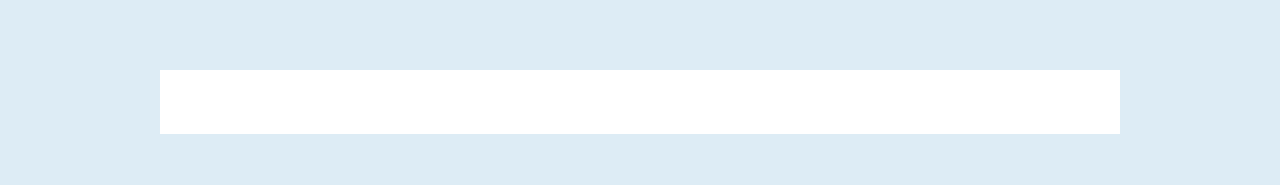
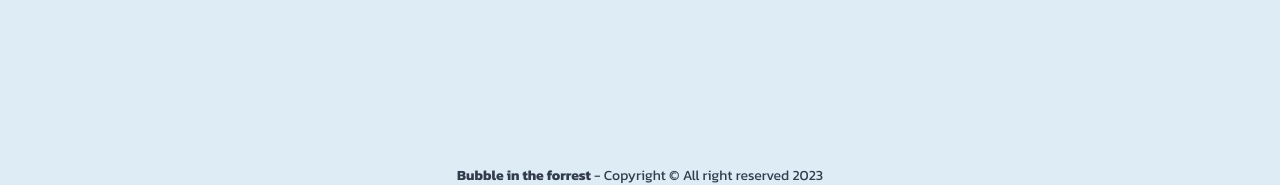
Before and after one commit to zx4545zx/bubbleth-demo-2, a SvelteKit app: page / in a window 1280 px wide. Shown: the part 321-506 px from the top of the page. Built offline with nearby package versions, Linux system fonts and the light colour scheme.

Commit message:
comment content highlight

```diff
--- a/src/routes/+page.svelte
+++ b/src/routes/+page.svelte
@@ -49,7 +49,7 @@
 			</div>
 		</div>
 
-		<div id="checkpoint" class="py-8 bg-white">
+		<!-- <div id="checkpoint" class="py-8 bg-white">
 		</div>
 
 		<div id="food" class="py-8">
@@ -59,7 +59,7 @@
 		</div>
 
 		<div id="event" class="py-8">
-		</div>
+		</div> -->
 
 	</div>
 </div>
```
